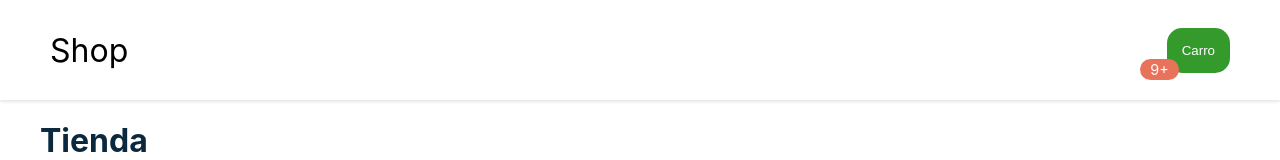
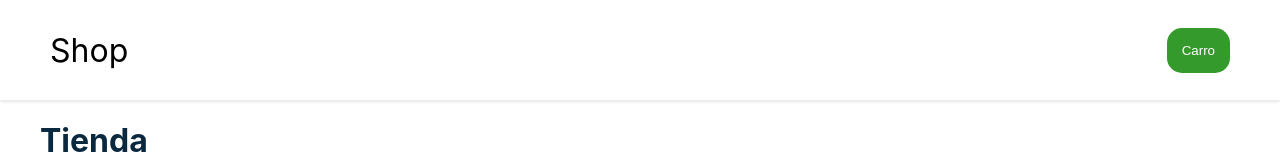
Before and after one commit to washopilot/learning-React, a React (Create React App) app: page / in a window 1280 px wide. Shown: the top 160 px of the page. Built offline with nearby package versions, Linux system fonts and the light colour scheme.

Commit message:
cantidad de elementos

```diff
--- a/src/App.js
+++ b/src/App.js
@@ -11,22 +11,13 @@ class App extends Component {
       { name: 'Arbejas', price: 2500, img: '/productos/arbejas.jpg' },
       { name: 'Lechuga', price: 1500, img: '/productos/lechugas.jpg' }
     ],
-    carro: [
-      // {
-      //   name: 'Tomate',
-      //   price: 1500,
-      //   img: '/productos/tomates.jpg',
-      //   cantidad: 1
-      // }
-    ]
+    carro: []
   };
 
   agregarAlCarro = (producto) => {
     const { carro } = this.state;
     if (carro.find((x) => x.name === producto.name)) {
-      const newCarro = carro.map((x) =>
-        x.name === producto.name ? { ...x, cantidad: x.cantidad + 1 } : x
-      );
+      const newCarro = carro.map((x) => (x.name === producto.name ? { ...x, cantidad: x.cantidad + 1 } : x));
       return this.setState({ carro: newCarro });
     }
     return this.setState({
@@ -38,16 +29,13 @@ class App extends Component {
   };
 
   render() {
-    console.table(this.state.carro);
+    console.log(this.state.carro);
     return (
       <div>
-        <Navbar />
+        <Navbar carro={this.state.carro} />
         <Layout>
           <Title />
-          <Productos
-            agregarAlCarro={this.agregarAlCarro}
-            productos={this.state.productos}
-          />
+          <Productos agregarAlCarro={this.agregarAlCarro} productos={this.state.productos} />
         </Layout>
       </div>
     );
--- a/src/components/Carro.js
+++ b/src/components/Carro.js
@@ -19,11 +19,11 @@ const styles = {
 
 export default class Carro extends Component {
   render() {
+    const { carro } = this.props;
+    const cantidad = carro.reduce((acc, el) => acc + el.cantidad, 0);
     return (
       <div>
-        <span style={styles.bubble}>
-          <BubbleAlert value={15} />
-        </span>
+        <span style={styles.bubble}>{cantidad !== 0 ? <BubbleAlert value={cantidad} /> : null}</span>
         <button style={styles.carro}>Carro</button>
       </div>
     );
--- a/src/components/Navbar.js
+++ b/src/components/Navbar.js
@@ -17,10 +17,11 @@ const styles = {
 
 export default class Navbar extends Component {
   render() {
+    const { carro } = this.props;
     return (
       <nav style={styles.navbar}>
         <Logo />
-        <Carro />
+        <Carro carro={carro} />
       </nav>
     );
   }
```
